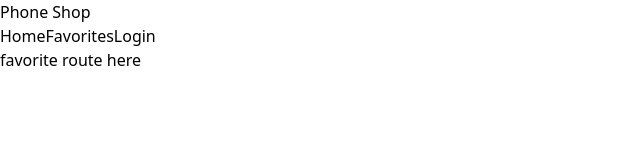
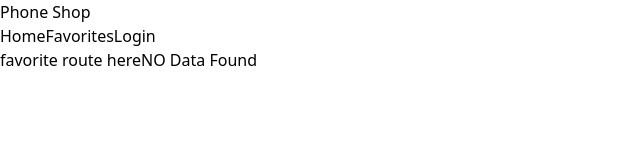
Before and after one commit to iamdevsajjad/phone-shop, a React (Vite) app: page /favorites in a window 1280 px wide. Shown: the top 160 px of the page, without its empty margins (0-640 px from the left). Built offline with nearby package versions, Linux system fonts and the light colour scheme.

Commit message:
favorite route added and set sucessfully

```diff
--- a/src/pages/Favorite/Favorite.jsx
+++ b/src/pages/Favorite/Favorite.jsx
@@ -1,9 +1,25 @@
-import React from 'react';
+import React, { useEffect, useState } from 'react';
 
 const Favorite = () => {
+    const [favorites, setFavorites] = useState([]);
+    const [noFound, setNoFound] = useState("")
+    useEffect( ()=>{
+const favoriteItems = JSON.parse(localStorage.getItem("favorites"))
+if(favoriteItems){
+    setFavorites(favoriteItems);
+}else{
+    setNoFound("NO Data Found")
+}
+
+    },[])
+console.log(favorites);
+
+
+
     return (
         <div>
             favorite route here
+            {noFound}
         </div>
     );
 };
```
